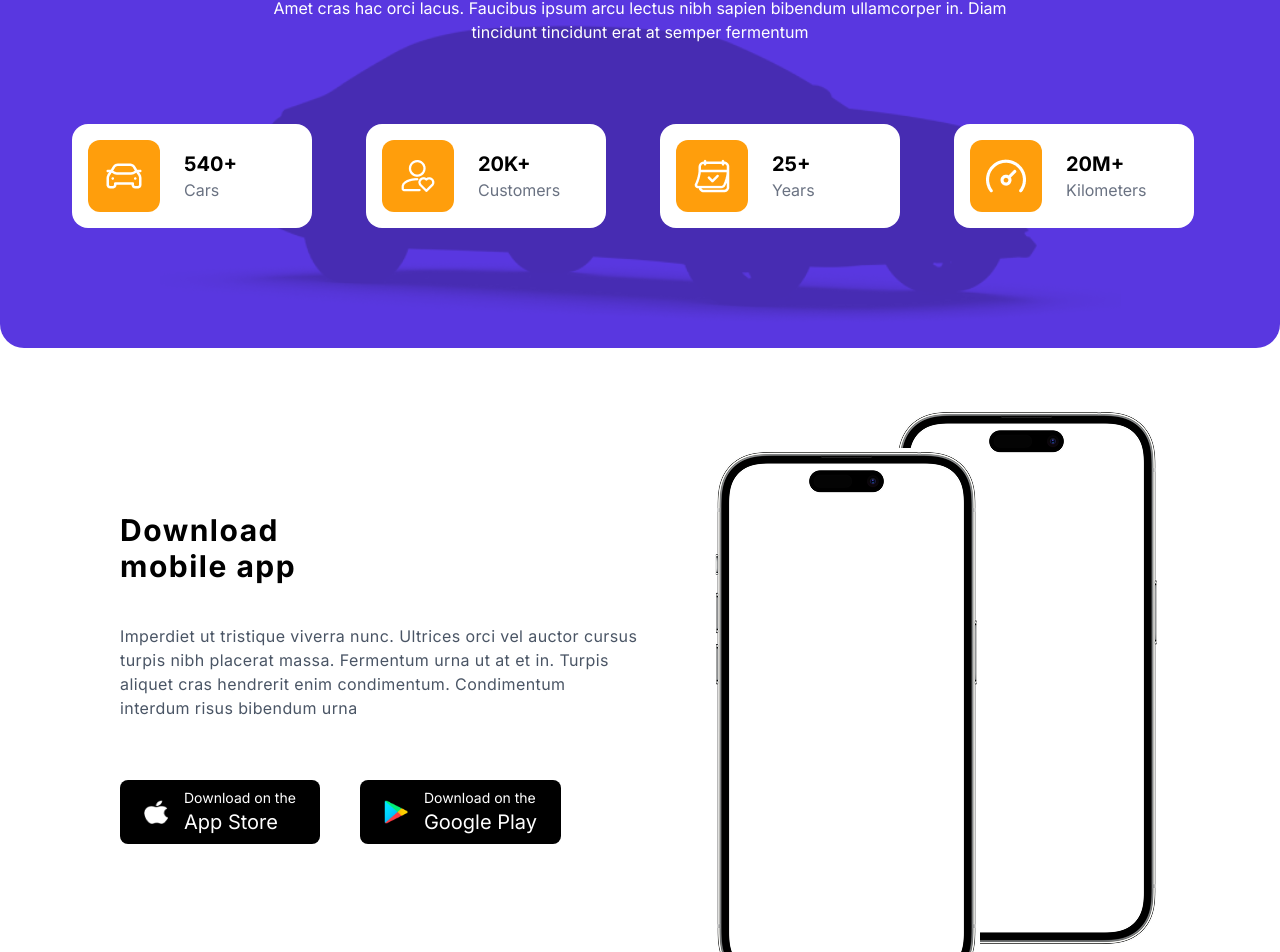
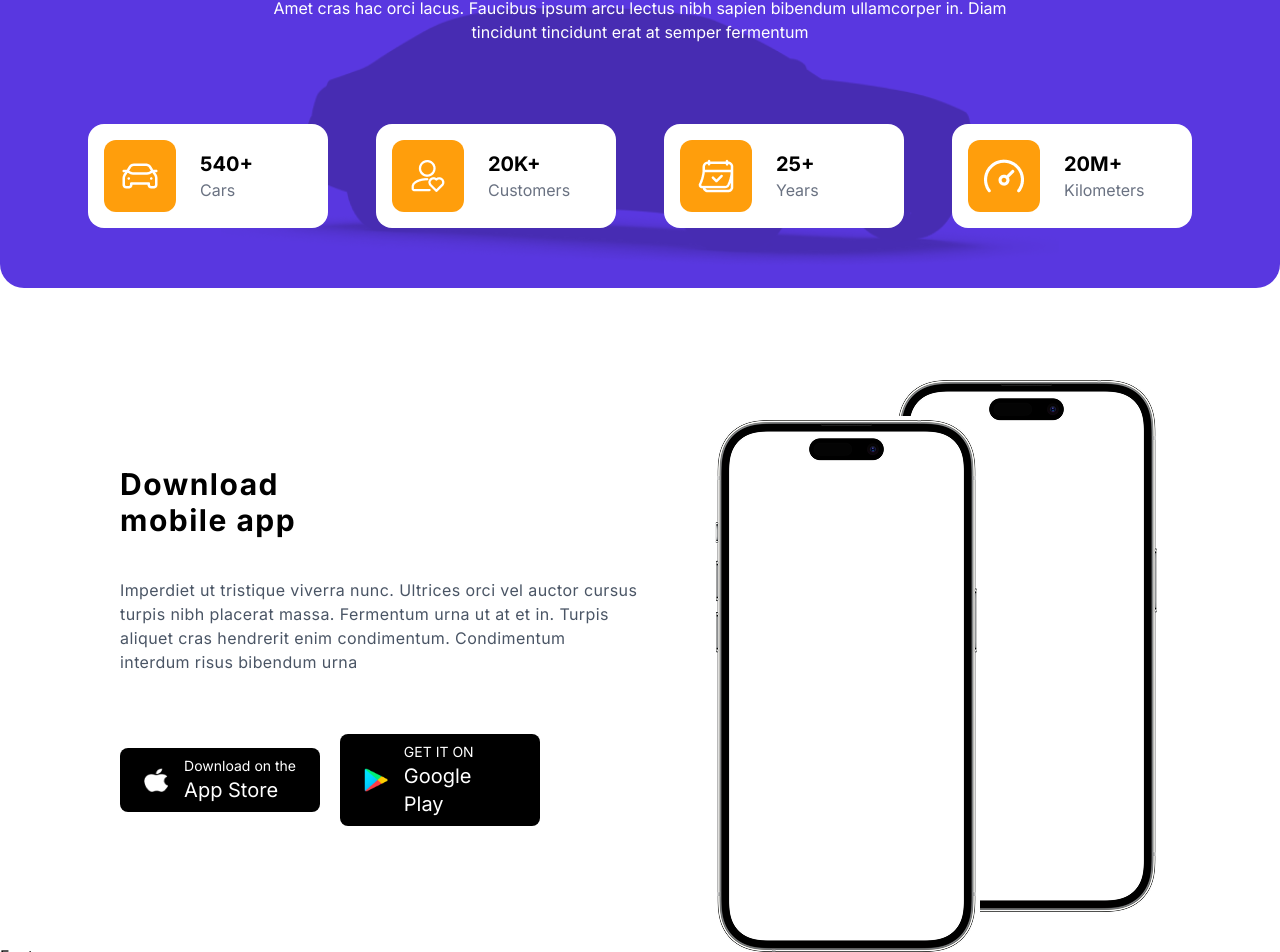
Before and after one commit to BuliDev/rent-a-car-project, a React (Vite) app: page / in a window 1280 px wide. Shown: the part 2278-3230 px from the top of the page. Built offline with nearby package versions, Linux system fonts and the light colour scheme.

Commit message:
Fixed Buggs and Add Responsiveness

```diff
--- a/src/components/CarsList.jsx
+++ b/src/components/CarsList.jsx
@@ -7,7 +7,7 @@ import snowIcon from "../assets/snowIcon.png";
 
 const CarsList = () => {
   return (
-    <section className="p-15 lg:px-0">
+    <section className="p-6 lg:p-15 lg:px-0">
       <div className="flex justify-between items-center mb-8">
         <h2 className="text-2xl font-bold">Choose The Car That Suits You</h2>
         <a
--- a/src/components/DownloadApp.jsx
+++ b/src/components/DownloadApp.jsx
@@ -6,7 +6,7 @@ import DownloadButton from "./DownloadButton";
 
 const AppDownload = () => {
   return (
-    <section className="px-30">
+    <section className="p-7 lg:px-30">
       <div className="text-center flex flex-col lg:flex-row lg:text-left justify-between items-center">
         <div className="w-full lg:w-1/2">
           <h2 className="mb-10 text-3xl font-bold tracking-wider">
@@ -20,7 +20,7 @@ const AppDownload = () => {
             bibendum urna
           </p>
 
-          <div className="flex justify-center lg:justify-start space-x-10">
+          <div className="flex flex-col md:flex-row justify-center lg:justify-start gap-5 items-center">
             <DownloadButton
               icon={appleIcon}
               title="App Store"
@@ -30,7 +30,7 @@ const AppDownload = () => {
             <DownloadButton
               icon={playIcon}
               title="Google Play"
-              subtitle="Download on the"
+              subtitle="GET IT ON"
               href="#"
             />
           </div>
@@ -40,7 +40,7 @@ const AppDownload = () => {
           <img
             src={iPhone}
             alt="iPhone"
-            className="w-full  absolute right-45 top-10 bg-white"
+            className="w-full absolute right-45 top-10 bg-white"
           />
         </div>
       </div>
--- a/src/components/DownloadButton.jsx
+++ b/src/components/DownloadButton.jsx
@@ -4,11 +4,11 @@ const DownloadButton = ({ icon, title, subtitle, href }) => {
   return (
     <a
       href={href}
-      className="flex items-center space-x-4 text-white py-2 px-6 bg-black rounded-lg"
+      className="flex items-center space-x-4 text-white py-2 px-6 bg-black rounded-lg w-50 justify-between hover:bg-[#333]"
     >
       <img src={icon} alt={title} className="h-6 w-6" />
       <div>
-        <p className="text-sm">Download on the</p>
+        <p className="text-sm">{subtitle}</p>
         <h3 className="text-xl">{title}</h3>
       </div>
     </a>
--- a/src/components/FactCard.jsx
+++ b/src/components/FactCard.jsx
@@ -58,7 +58,7 @@ const FactCard = ({ icon, number, text }) => {
   return (
     <div
       ref={ref}
-      className="flex items-center gap-6 bg-white text-black p-4 max-w-[240px] text-left rounded-2xl"
+      className="flex items-center gap-6 bg-white text-black p-4 w-[240px] text-left rounded-2xl"
     >
       <div>
         <img src={icon} alt={text} className="bg-[#FF9E0C] p-4 rounded-xl" />
--- a/src/components/Facts.jsx
+++ b/src/components/Facts.jsx
@@ -4,8 +4,8 @@ import FactCard from "./FactCard";
 
 const Facts = () => {
   return (
-    <section className="p-15 lg:px-0">
-      <div className="bg-[#5937E0] relative z-20 py-15 px-18 pb-30 rounded-3xl text-white text-center">
+    <section className="p-6 lg:p-15 lg:px-0">
+      <div className="bg-[#5937E0] relative z-20 p-6 lg:py-15 lg:px-18 pb-30 rounded-3xl text-white text-center">
         <div className="max-w-[756px] mx-auto">
           <h1 className="text-3xl font-bold tracking-wider mb-5">
             Facts In Numbers
@@ -18,7 +18,7 @@ const Facts = () => {
         </div>
         <div className="facts-bg"></div>
 
-        <div className="grid grid-cols-2 lg:grid-cols-4 gap-10">
+        <div className="grid grid-cols-1 md:grid-cols-2 lg:grid-cols-4 gap-4 justify-items-center">
           {facts.map((fact) => (
             <FactCard key={fact.id} {...fact} />
           ))}
--- a/src/components/Hero.jsx
+++ b/src/components/Hero.jsx
@@ -3,11 +3,10 @@ import BookingForm from "./BookingForm";
 
 const Hero = () => {
   return (
-    <section className="p-[78px] bg-[#5937E0] rounded-4xl grid grid-cols-1 lg:grid-cols-[686px_auto] gap-6 items-center text-center lg:text-left space-y-9 hero-section">
+    <section className="p-6 lg:p-[78px] bg-[#5937E0] rounded-4xl grid grid-cols-1 lg:grid-cols-[686px_auto] gap-6 items-center text-center lg:text-left space-y-9 hero-section">
       <div className="max-w-[686px] w-full mx-auto">
         <h1 className="text-5xl font-bold text-white leading-tight tracking-wider">
-          Experience the road <br />
-          like never before
+          Experience the road like never before
         </h1>
         <p className="mt-6 text-gray-300 max-w-[464px] tracking-wide mx-auto lg:mx-0">
           Aliquam adipiscing velit semper morbi. Purus non eu cursus porttitor
```
